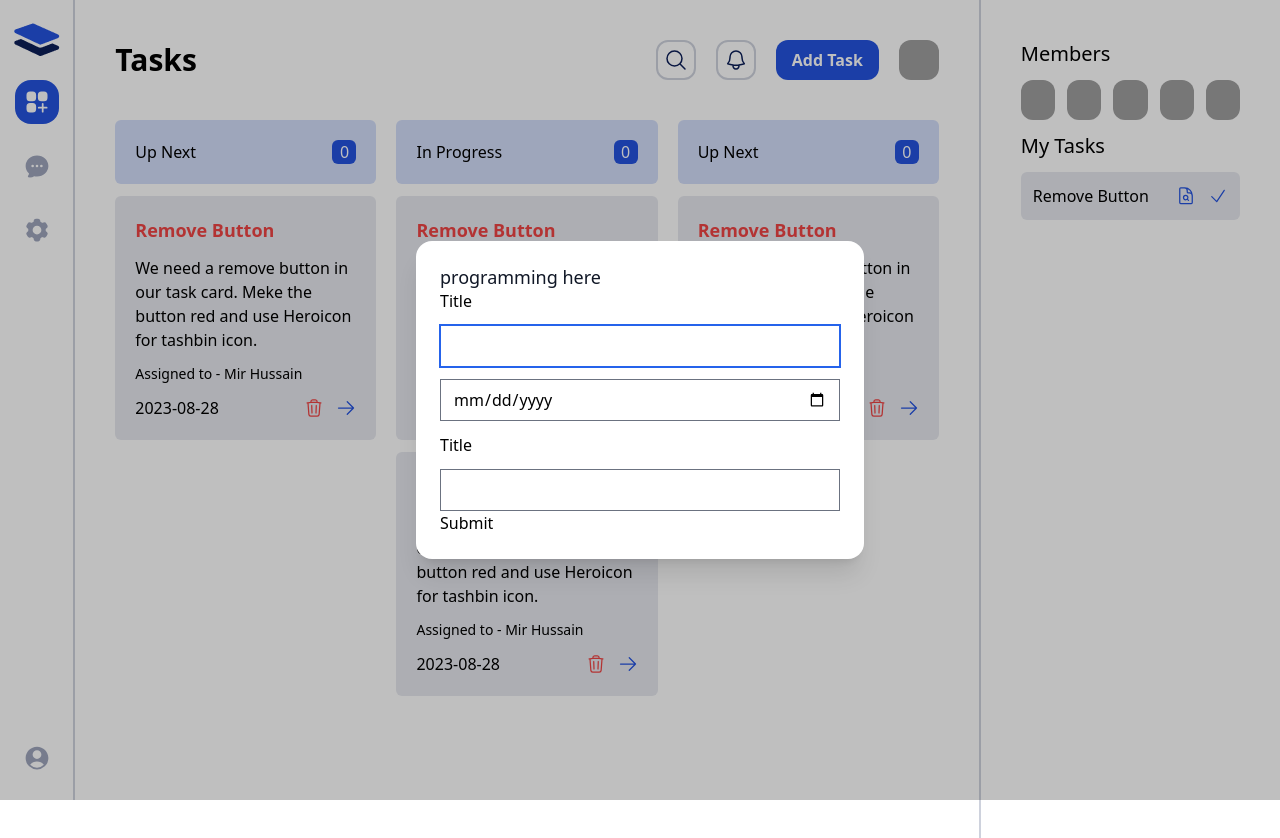
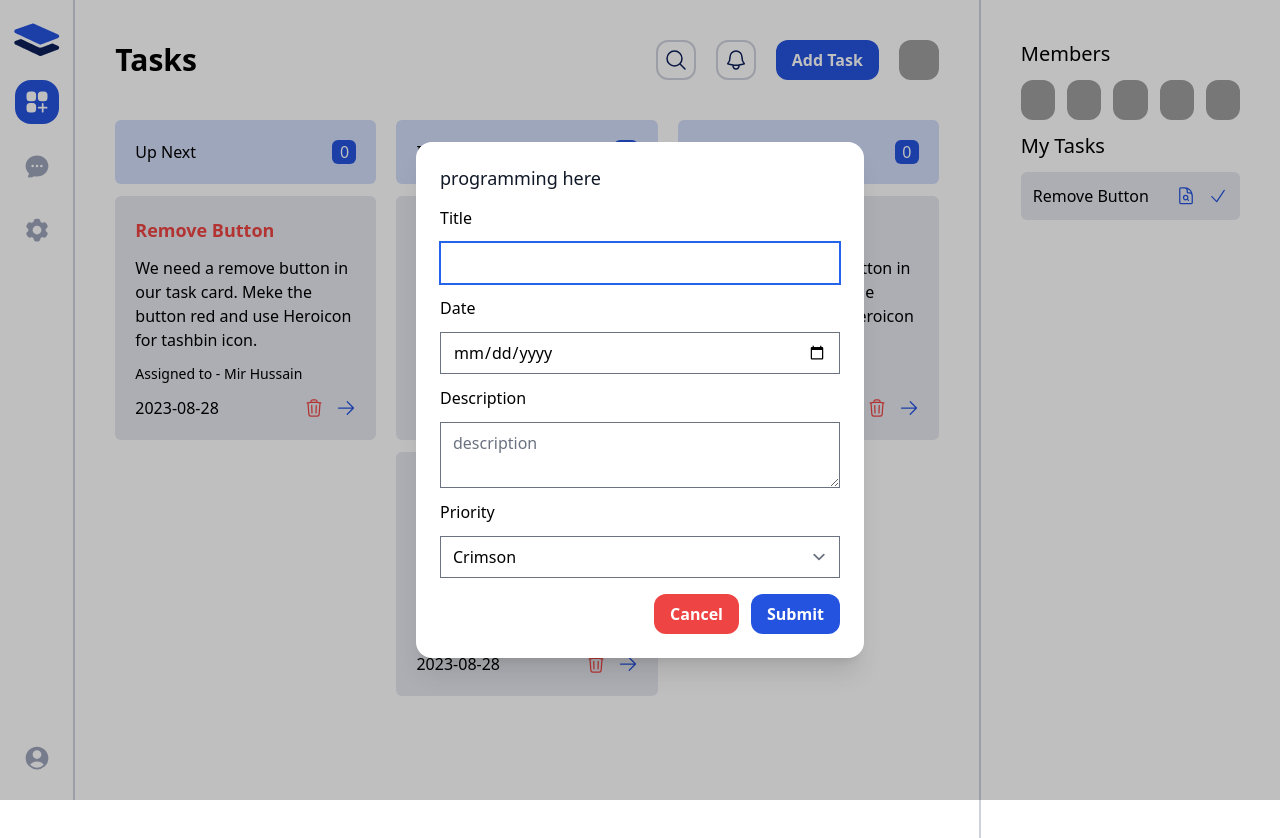
Before and after one commit to Fahmida-Faiza/taskmaster-redux-acc, a React (Vite) app: page / in a window 1280 px wide. Both pictures are taken after a click on the button "Add Task". Shown: the top 838 px of the page. Built offline with nearby package versions, Linux system fonts and the light colour scheme; grey boxes are pictures that could not be loaded.

Commit message:
added cancel

```diff
--- a/src/components/tasks/AddTaskModal.jsx
+++ b/src/components/tasks/AddTaskModal.jsx
@@ -2,30 +2,63 @@ import { useForm } from 'react-hook-form';
 import Modal from '../ui/Modal'
 
 const AddTaskModal = ({isOpen, setIsOpen }) => {
-    const {register, handleSubmit} = useForm()
+    const {register, handleSubmit, reset} = useForm()
     const onSubmit = (data) => {
         console.log(data);
+        onCancel();
     }
+
+// cancel button
+const onCancel = () =>{
+    reset();
+    setIsOpen(false)
+}
+
+
     return (
         <Modal isOpen={isOpen} setIsOpen={setIsOpen} title="programming here"
         >
 
             <form onSubmit={handleSubmit(onSubmit)}>
 
-        <div className='flex flex-col gap-3'>
+        <div className='flex flex-col gap-3 my-4'>
             <label htmlFor="title">Title</label>
-            <input type="text" {...register('name')} />
-            <input type="date" className="input" />
-            <label htmlFor="title">Title</label>
-            <input type="text" {...register('name')} />
+            <input type="text" id="title" {...register('title')} />
+                        <label htmlFor="title">Date</label>
 
+            <input type="date" id="date" {...register('date')} className="input" />
 
-        </div>
+                                    <label htmlFor="title">Description</label>
+                                    <textarea className="textarea" id="description" {...register('description')} placeholder="description"></textarea>
 
 
 
-        <button type="submit">Submit</button>
 
+
+  <label htmlFor="title">Priority</label>
+<select defaultValue="Priority" id="priority"{...register('priority')} className="select">
+
+  <option>Crimson</option>
+  <option>Amber</option>
+  <option>Velvet</option>
+</select>
+
+
+
+</div>
+
+
+
+
+<div className='flex justify-end gap-3'>
+    <button onClick={() => onCancel()} type='button' className='btn btn-danger'>
+        Cancel
+
+    </button>
+
+
+        <button type="submit" className='btn btn-primary'>Submit</button>
+</div>
             </form>
       </Modal>
     );
```
